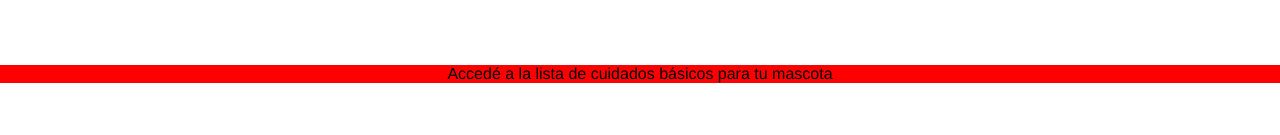
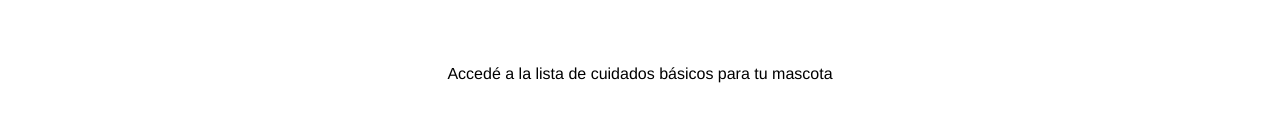
Before and after one commit to ClubdeMascotas/ClubDeMascotas, a React (Create React App) app: page /takecare in a window 1280 px wide. Shown: the part 179-314 px from the top of the page. Built offline with nearby package versions, Linux system fonts and the light colour scheme.

Commit message:
small text

```diff
--- a/src/Components/TakeCare/TakeCare.js
+++ b/src/Components/TakeCare/TakeCare.js
@@ -21,9 +21,7 @@ class TakeCare extends Component {
             <div>
                 <div className="main-take-care">
                     < Menu />
-                    <Information
-                        informationText={dataInformation.informationText1}
-                    />
+                    {"Accedé a la lista de cuidados básicos para tu mascota"}
                     <div className="image-container">
                         <img className="image" src={icon1} alt="mascota">
                         </img>
```
